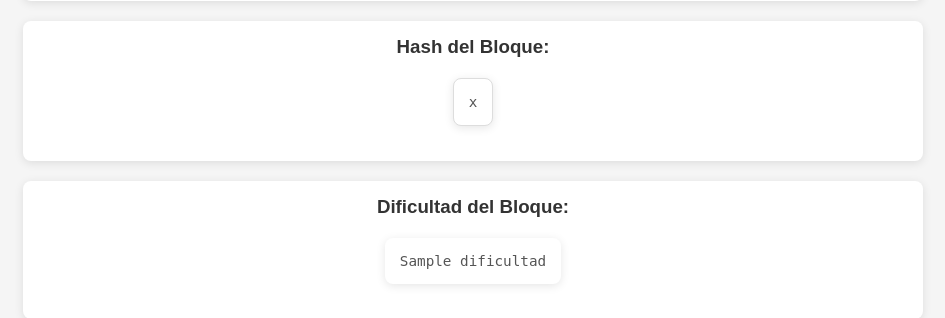
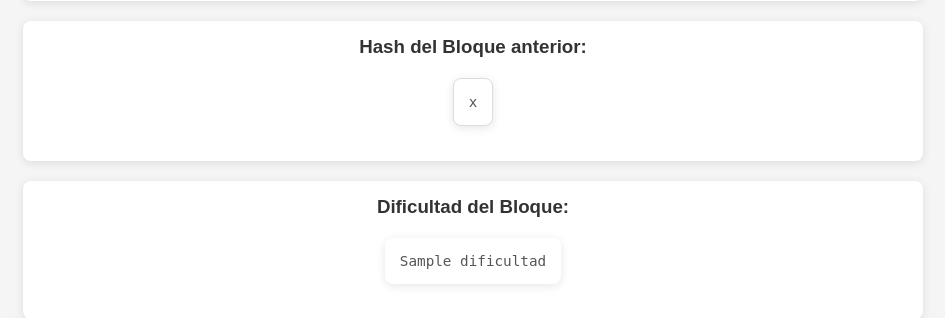
Before and after one commit to alvaroChico2408/cripto_ejemplo, a Flask app: template templates/minar.html in a window 1280 px wide. Shown: the part 668-986 px from the top of the page, without its empty margins (167-1112 px from the left). Run offline with Flask 3, Linux system fonts and the light colour scheme; the template is opened without the code that fills it: most values are stand-ins (such as "Sample title", 1, 10 or a date in 2020).

Commit message:
[feat] pequeños arreglos

```diff
--- a/app.py
+++ b/app.py
@@ -107,24 +107,19 @@ def minar():
             "vendedor": "1EzWVfHKZnqYmQjd2AfCvVG83s7G5Q6hsA",
             "cantidad": 0.005,
             "precio": 45000,
-            "hash": hashlib.sha256("Compra de 0.005 BTC a $45000".encode()).hexdigest()
         },
         {
             "comprador": "1LuvQ4cDyoq64MvfDT98ZX9jwFFdRTedA3",
             "vendedor": "1Zxg1cd7TbVfe2uCkswhLNwHRRfhhA7d58",
             "cantidad": 0.010,
             "precio": 46000,
-            "hash": hashlib.sha256("Compra de 0.010 BTC a $46000".encode()).hexdigest()
         }
     ]
-
-    # Simulamos el bloque como la concatenación de las transacciones
-    bloque_data = ''.join([f"{tx['comprador']} {tx['vendedor']} {tx['cantidad']} BTC {tx['precio']} USD" for tx in transacciones])
 
     # Dificultad del bloque (valor objetivo)
     dificultad = 2**240  # Target para el hash válido (muy sencillo)
     bloque_data = ''.join([f"{tx['comprador']} {tx['vendedor']} {tx['cantidad']} BTC {tx['precio']} USD" for tx in transacciones])
-    hash_bloque = hashlib.sha256(bloque_data.encode()).hexdigest()  # Hash del bloque
+    hash_bloque_anterior = hashlib.sha256("bloqueAnterior".encode()).hexdigest()
     intentos = 0
     recompensa = 6.25  # Recompensa estándar de Bitcoin por minar un bloque (puedes modificarla)
 
@@ -137,7 +132,7 @@ def minar():
         # Intentar encontrar un hash válido
         while True:
             intentos += 1
-            datos_a_hashear = f"{bloque_data}{nonce}"  # Añadimos el nonce al bloque
+            datos_a_hashear = f"{hash_bloque_anterior}{bloque_data}{nonce}"  # Añadimos el nonce al bloque
             hash_bloque = hashlib.sha256(datos_a_hashear.encode()).hexdigest()  # Calculamos el hash
             if int(hash_bloque, 16) <= dificultad:  # Convertimos el hash a entero y lo comparamos con la dificultad
                 break  # Hash válido encontrado
@@ -161,7 +156,7 @@ def minar():
     return render_template(
         'minar.html',
         transacciones=transacciones,
-        hash_bloque=hash_bloque,
+        hash_bloque_anterior=hash_bloque_anterior,
         dificultad=dificultad,
         intentos=intentos,
         mensaje_minado=mensaje_minado,
--- a/templates/minar.html
+++ b/templates/minar.html
@@ -47,9 +47,9 @@
         </div>
     </div>
     <div class="minado">
-        <h3>Hash del Bloque:</h3>
+        <h3>Hash del Bloque anterior:</h3>
     <div class="hash-bloque">
-        <p>{{ hash_bloque }}</p>
+        <p>{{ hash_bloque_anterior }}</p>
     </div>
     </div>
     <div class="minado">
```
